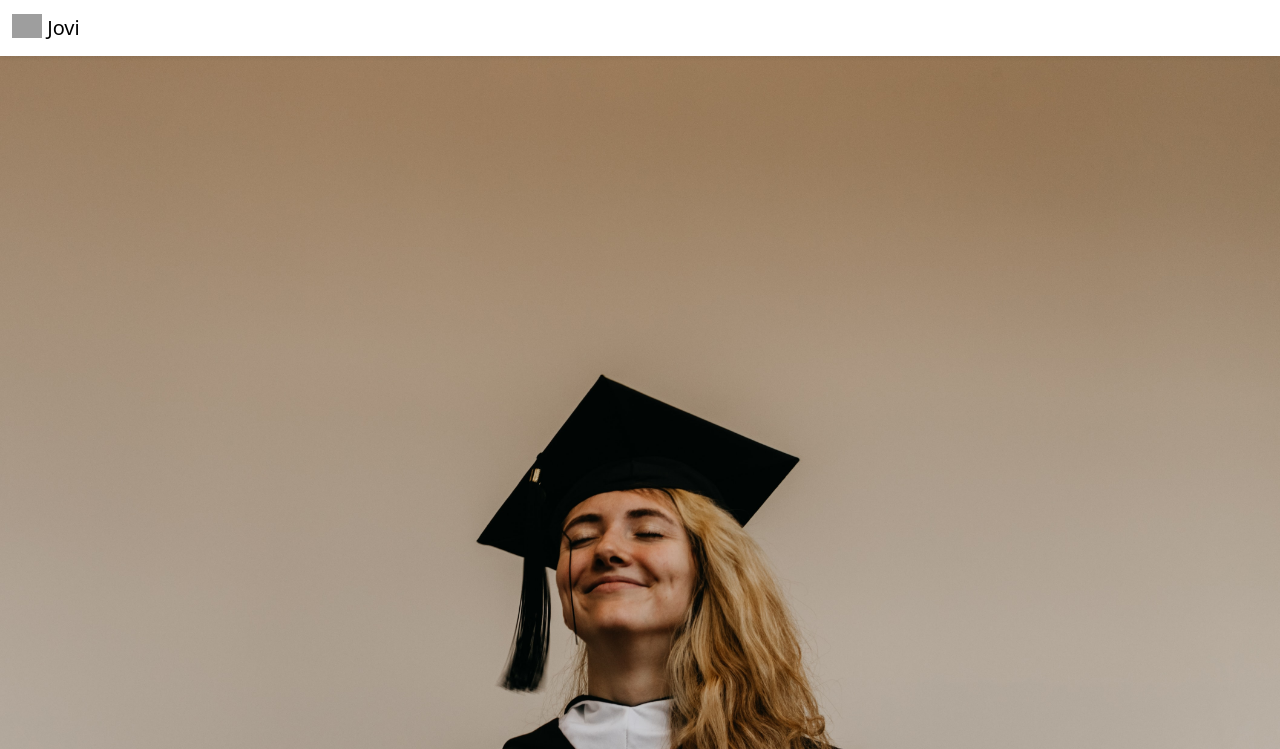
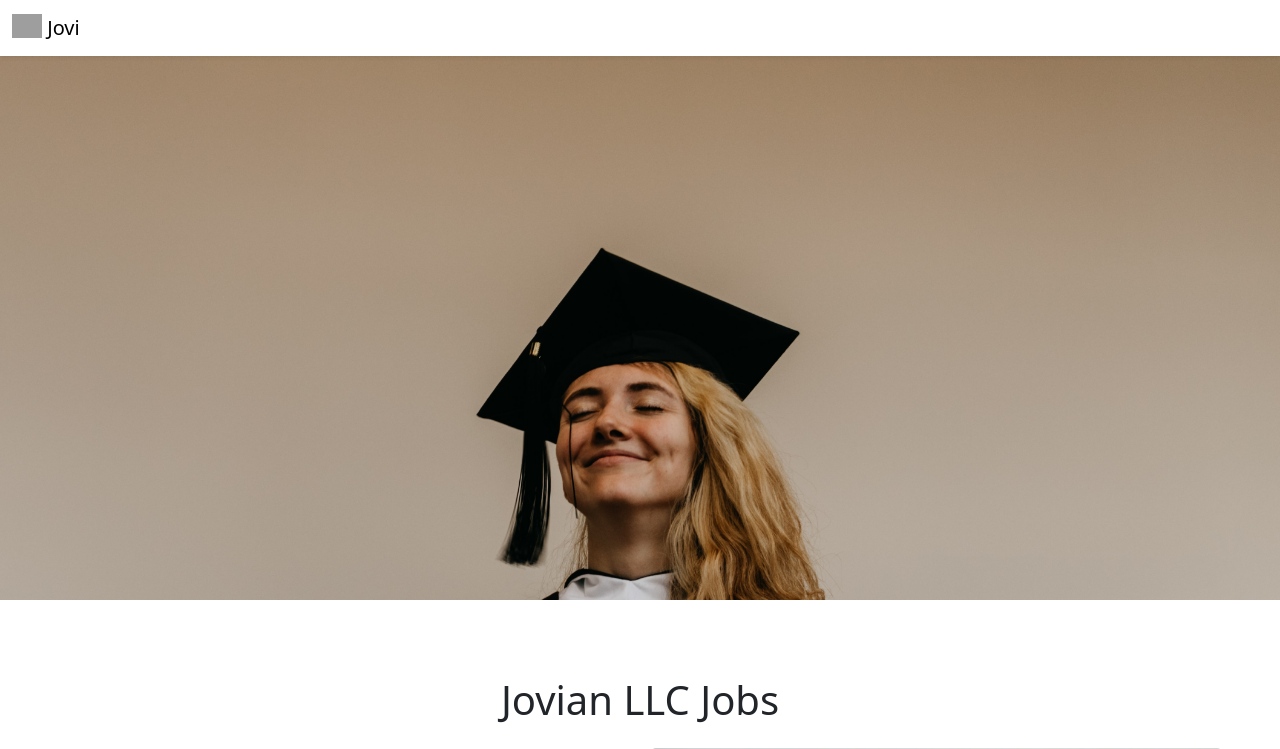
Before and after one commit to veyis/veyis-carreer-website-v2, a Flask app: page / in a window 1280 px wide. Shown: the top 749 px of the page. Run offline with Flask 2, Linux system fonts and the light colour scheme; grey boxes are pictures that could not be loaded.

Commit message:
css improvement

```diff
--- a/templates/home.html
+++ b/templates/home.html
@@ -8,10 +8,10 @@
 
 <style>
   #banner {
-    height:360px;
+    height:600px;
     width:100%;
     object-fit:cover;
-    margin-bottom:16px;
+    margin-bottom:12px;
 
   }
 
@@ -19,7 +19,7 @@
 
   </head>
   <body>
- <img class="img-fluid" src="/static/banner.jpg">
+ <img class="img-fluid" id="banner" src="/static/banner.jpg">
   {% include 'nav.html' %}
     <div class="container">
      <h1 class="text-center mt-2 mb-4">  {{company_name}} Jobs  </h1>
@@ -31,7 +31,7 @@
 
       </div>
       <div class="col-md-6">
-        <img src="/static/people1.webp" style="height:320px; border-radius:4px;">
+        <img  src="/static/people1.webp" style="height:320px; border-radius:4px;">
       </div>
 
     </div>
```
